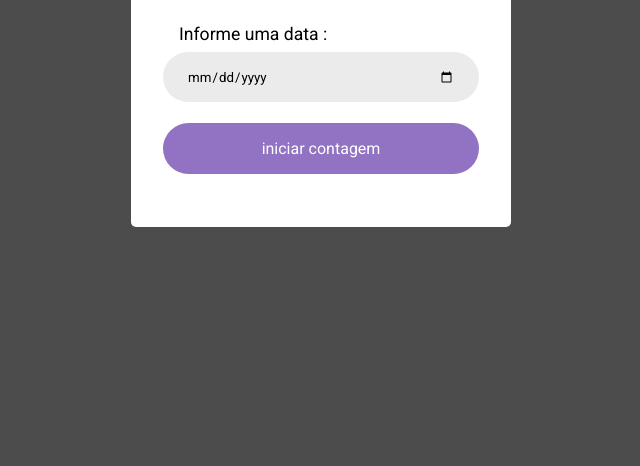
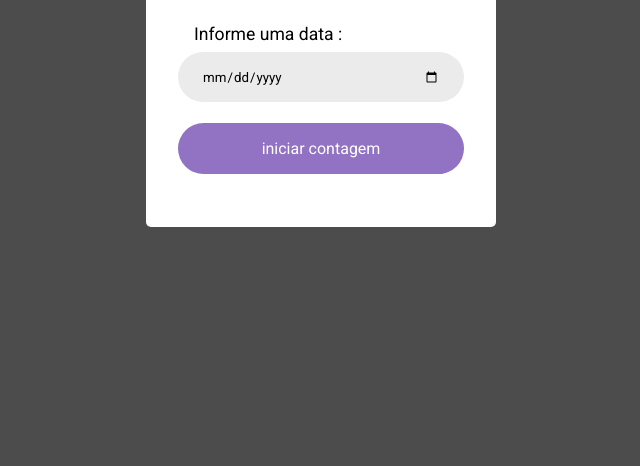
Before and after one commit to luandia-s/counter, a plain HTML site: page index.html in a window 1280 px wide. Shown: the part 334-800 px from the top of the page, without its empty margins (319-959 px from the left). Drawn offline with Linux system fonts and the light colour scheme.

Commit message:
correção width input

```diff
--- a/assets/css/main.css
+++ b/assets/css/main.css
@@ -31,7 +31,7 @@ body {
 }
 
 .modal {
-    width: 380px;
+    width: 350px;
     max-height: 500px;
     padding: 2rem;
     border-radius: 5px;
@@ -69,7 +69,7 @@ body {
 }
 
 .input-field input[type='date'] {
-    width: 316px;
+    width: 100%;
     height: 50px;
     outline: none;
     border: none;
```
